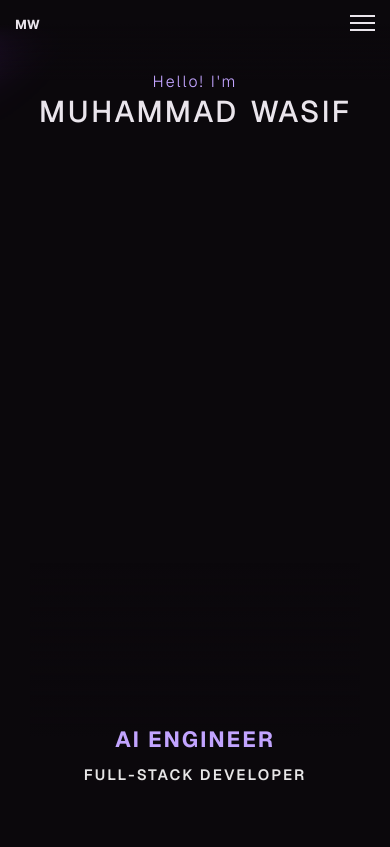
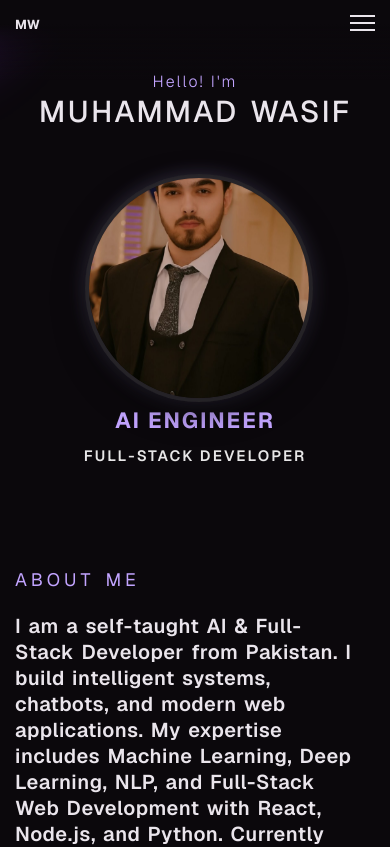
Before and after one commit to MuhammadWasif12345/portfolio-website, a React (Vite) app: page / in a window 390 px wide. Shown: the top 847 px of the page. Built offline with nearby package versions, Linux system fonts and the light colour scheme; no server answers.

Commit message:
Replace 3D character with profile photo

```diff
--- a/src/App.tsx
+++ b/src/App.tsx
@@ -4,7 +4,7 @@ import { Analytics } from "@vercel/analytics/react";
 import { SpeedInsights } from "@vercel/speed-insights/react";
 import "./App.css";
 
-const CharacterModel = lazy(() => import("./components/Character"));
+const ProfileImage = lazy(() => import("./components/ProfileImage"));
 const MainContainer = lazy(() => import("./components/MainContainer"));
 const MyWorks = lazy(() => import("./pages/MyWorks"));
 const Play = lazy(() => import("./pages/Play"));
@@ -21,7 +21,7 @@ const App = () => {
               <Suspense>
                 <MainContainer>
                   <Suspense>
-                    <CharacterModel />
+                    <ProfileImage />
                   </Suspense>
                 </MainContainer>
               </Suspense>
--- /dev/null
+++ b/src/components/ProfileImage.tsx
@@ -0,0 +1,119 @@
+import { useEffect, useRef } from "react";
+import gsap from "gsap";
+import { ScrollTrigger } from "gsap/ScrollTrigger";
+import "./styles/ProfileImage.css";
+
+gsap.registerPlugin(ScrollTrigger);
+
+const ProfileImage = () => {
+  const containerRef = useRef<HTMLDivElement>(null);
+
+  useEffect(() => {
+    let mm = gsap.matchMedia();
+
+    mm.add("(min-width: 1025px)", () => {
+      // Replicate the character scroll animations
+      const tl1 = gsap.timeline({
+        scrollTrigger: {
+          trigger: ".landing-section",
+          start: "top top",
+          end: "bottom top",
+          scrub: true,
+          invalidateOnRefresh: true,
+        },
+      });
+
+      tl1
+        .fromTo(".profile-model", { x: 0 }, { x: "-25%", duration: 1 }, 0)
+        .to(".landing-container", { opacity: 0, duration: 0.4 }, 0)
+        .to(".landing-container", { y: "40%", duration: 0.8 }, 0)
+        .fromTo(".about-me", { y: "-50%" }, { y: "0%" }, 0);
+
+      const tl2 = gsap.timeline({
+        scrollTrigger: {
+          trigger: ".about-section",
+          start: "center 55%",
+          end: "bottom top",
+          scrub: true,
+          invalidateOnRefresh: true,
+        },
+      });
+
+      tl2
+        .to(".about-section", { y: "30%", duration: 6 }, 0)
+        .to(".about-section", { opacity: 0, delay: 3, duration: 2 }, 0)
+        .fromTo(
+          ".profile-model",
+          { pointerEvents: "inherit" },
+          { pointerEvents: "none", x: "-12%", delay: 2, duration: 5 },
+          0
+        )
+        .fromTo(
+          ".what-box-in",
+          { display: "none" },
+          { display: "flex", duration: 0.1, delay: 6 },
+          0
+        )
+        .fromTo(
+          ".profile-rim",
+          { opacity: 1, scaleX: 1.4 },
+          { opacity: 0, scale: 0, y: "-70%", duration: 5, delay: 2 },
+          0.3
+        );
+
+      const tl3 = gsap.timeline({
+        scrollTrigger: {
+          trigger: ".whatIDO",
+          start: "top top",
+          end: "bottom top",
+          scrub: true,
+          invalidateOnRefresh: true,
+        },
+      });
+
+      tl3
+        .fromTo(
+          ".profile-model",
+          { y: "0%" },
+          { y: "-100%", duration: 4, ease: "none", delay: 1 },
+          0
+        )
+        .fromTo(".whatIDO", { y: 0 }, { y: "15%", duration: 2 }, 0);
+    });
+
+    mm.add("(max-width: 1024px)", () => {
+      const tlMobile = gsap.timeline({
+        scrollTrigger: {
+          trigger: ".landing-section",
+          start: "60% top",
+          end: "bottom top",
+          scrub: true,
+          invalidateOnRefresh: true,
+        },
+      });
+      tlMobile.to(".profile-container", { opacity: 0, duration: 1 }, 0);
+
+      const tM2 = gsap.timeline({
+        scrollTrigger: {
+          trigger: ".what-box-in",
+          start: "top 70%",
+          end: "bottom top",
+        },
+      });
+      tM2.to(".what-box-in", { display: "flex", duration: 0.1, delay: 0 }, 0);
+    });
+
+    return () => mm.revert();
+  }, []);
+
+  return (
+    <div className="profile-container" ref={containerRef}>
+      <div className="profile-model">
+        <div className="profile-rim"></div>
+        <img src="/images/profile_logo.jpg" alt="Muhammad Wasif" className="profile-image" />
+      </div>
+    </div>
+  );
+};
+
+export default ProfileImage;
--- /dev/null
+++ b/src/components/styles/ProfileImage.css
@@ -0,0 +1,99 @@
+.profile-container {
+  position: absolute;
+  top: 30%;
+  left: 50%;
+  width: 100%;
+  max-width: 400px;
+  height: 400px;
+  z-index: 11;
+  transform: translateX(-50%);
+  display: flex;
+  justify-content: center;
+  align-items: center;
+  pointer-events: none;
+}
+
+.profile-model {
+  position: relative;
+  width: 350px;
+  height: 350px;
+  animation: float 6s ease-in-out infinite;
+}
+
+/* Glowing rim behind the profile picture to match the aesthetic */
+.profile-rim {
+  position: absolute;
+  top: -20px;
+  left: -20px;
+  right: -20px;
+  bottom: -20px;
+  border-radius: 50%;
+  background: radial-gradient(circle, rgba(200, 191, 255, 0.4) 0%, rgba(200, 191, 255, 0) 70%);
+  z-index: -1;
+  filter: blur(15px);
+  animation: pulse 4s ease-in-out infinite alternate;
+}
+
+/* The actual profile image */
+.profile-image {
+  width: 100%;
+  height: 100%;
+  object-fit: cover;
+  border-radius: 50%;
+  border: 4px solid rgba(255, 255, 255, 0.1);
+  box-shadow: 0 10px 30px rgba(0, 0, 0, 0.5), 0 0 20px rgba(200, 191, 255, 0.2);
+  pointer-events: auto; /* Re-enable pointer events for the image itself */
+}
+
+@keyframes float {
+  0% {
+    transform: translateY(0px);
+  }
+  50% {
+    transform: translateY(-20px);
+  }
+  100% {
+    transform: translateY(0px);
+  }
+}
+
+@keyframes pulse {
+  0% {
+    opacity: 0.5;
+    transform: scale(0.9);
+  }
+  100% {
+    opacity: 1;
+    transform: scale(1.1);
+  }
+}
+
+/* Tablet adjustments */
+@media screen and (max-width: 1024px) {
+  .profile-container {
+    top: 25%;
+    height: 300px;
+  }
+
+  .profile-model {
+    width: 280px;
+    height: 280px;
+  }
+}
+
+/* Mobile adjustments */
+@media screen and (max-width: 768px) {
+  .profile-container {
+    position: relative;
+    top: auto;
+    left: auto;
+    transform: none;
+    margin: 2rem auto;
+    height: 250px;
+  }
+
+  .profile-model {
+    width: 220px;
+    height: 220px;
+  }
+}
```
